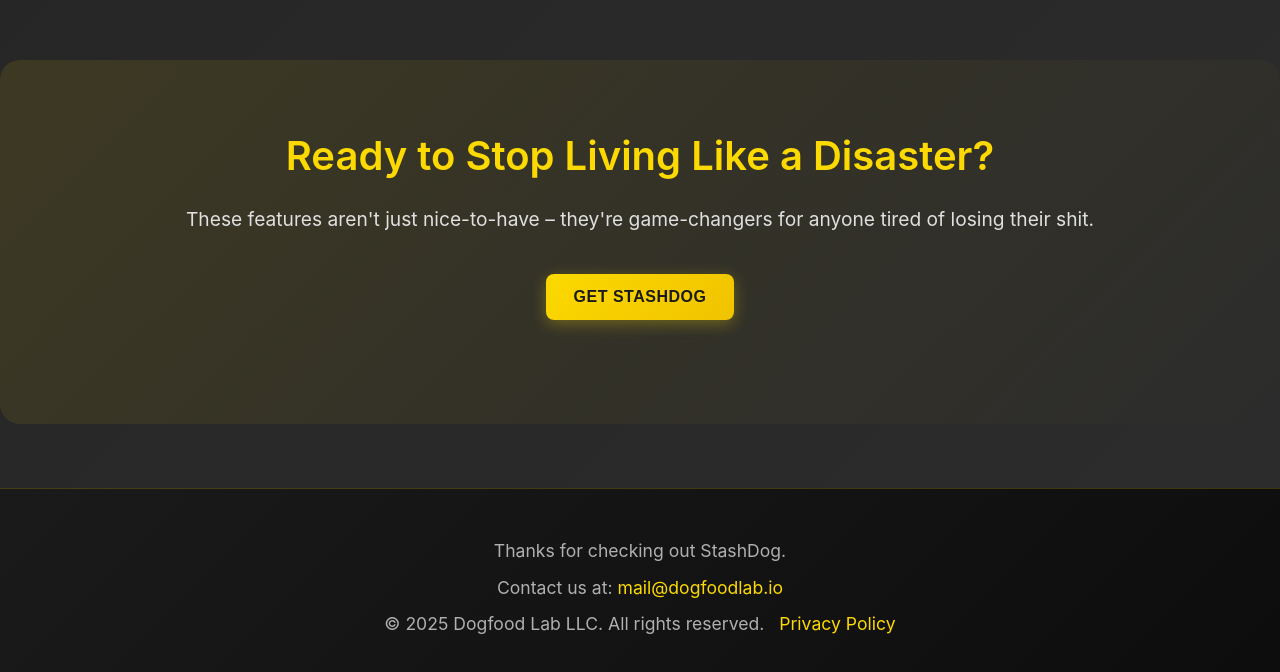
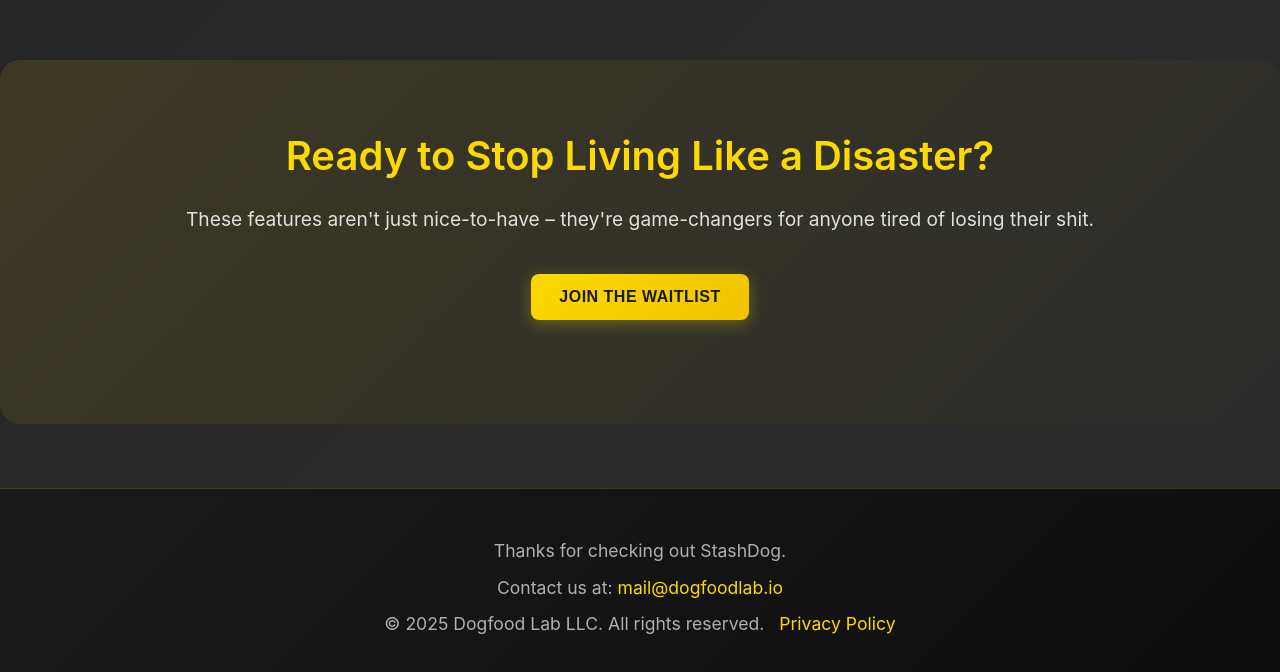
Before and after one commit to dogfoodlab-io/stashdog.io, a Gatsby site: page /features in a window 1280 px wide. Shown: the part 3485-4157 px from the top of the page. Built offline with nearby package versions, Linux system fonts and the light colour scheme; Gatsby itself is replaced by a stand-in of ours; no server answers; a web font is replaced by a local one.

Commit message:
add waitlist button to features footer

```diff
--- a/src/pages/features.js
+++ b/src/pages/features.js
@@ -33,6 +33,7 @@
       button_position: buttonPosition,
       page: 'features'
     })
+    window.location.href = '/waitlist'
   }
 
   return (
@@ -311,7 +312,7 @@
                 onClick={() => handleCTAClick('download', 'Get StashDog Free', 'features_bottom')}
                 className="cta-button"
               >
-                Get StashDog
+                Join the Waitlist
               </button>
             </div>
           </div>
```
